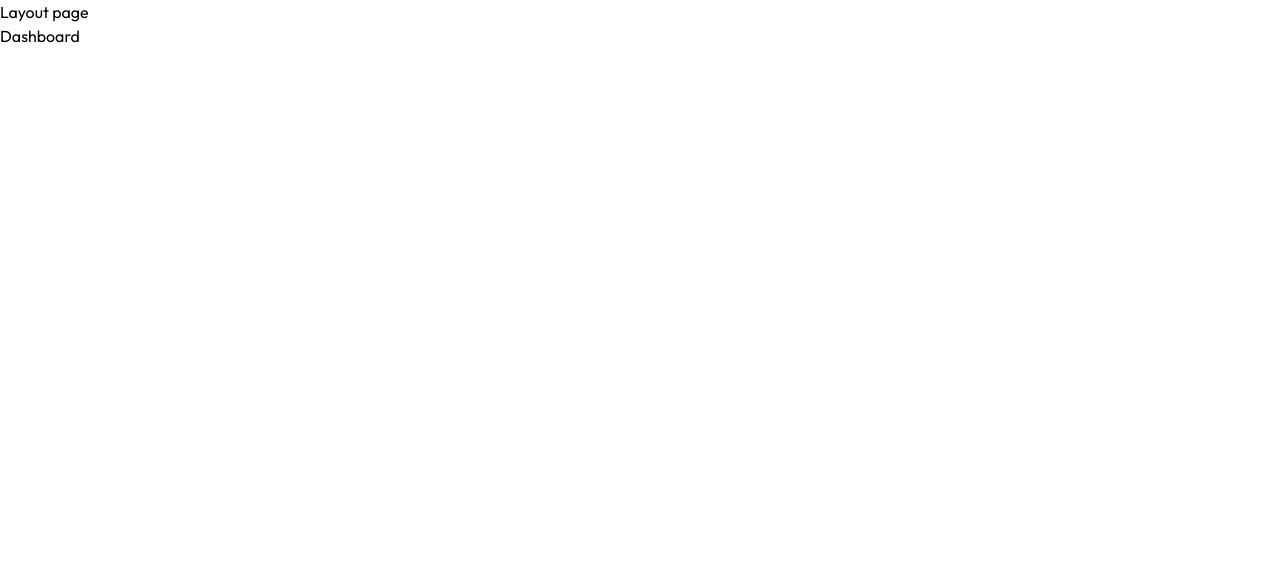
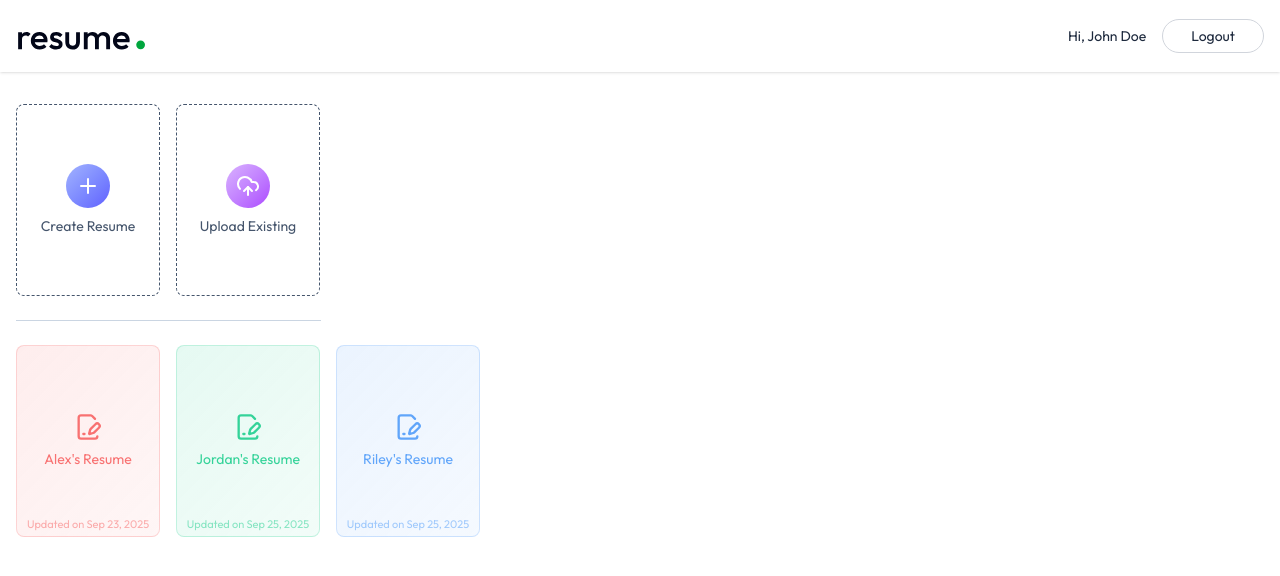
Before and after one commit to pradyumn8/AI-Resume-Builder, a React (Vite) app in the folder client/: page /app in a window 1280 px wide. Shown: the top 576 px of the page. Built offline with nearby package versions, Linux system fonts and the light colour scheme.

Commit message:
created upload and click function on dashboard buttons

```diff
--- /dev/null
+++ b/client/src/components/Navbar.jsx
@@ -0,0 +1,28 @@
+import React from 'react'
+import { Link, useNavigate } from 'react-router-dom'
+
+const Navbar = () => {
+
+  const user = {name: "John Doe"}
+  const navigate = useNavigate();
+
+  const logoutUser = () => {
+    navigate('/')
+  }
+
+  return (
+    <div className='shadow bg-white'>
+      <nav className='flex items-center justify-between max-w-7xl mx-auto px-4 py-3.5 text-slate-800 transition-all'>
+        <Link to='/'>
+          <img src="/logo.svg" alt="logo" className='h-11 w-auto' />
+        </Link>
+        <div className='flex items-center gap-4 text-sm'>
+          <p className='max-sm:hidden'>Hi, {user?.name}</p>
+          <button onClick={logoutUser} className='bg-white hover:bg-slate-50 border border-gray-300 px-7 py-1.5 rounded-full active:scale-95 transition-all'>Logout</button>
+        </div>
+      </nav>
+    </div>
+  )
+}
+
+export default Navbar
--- a/client/src/index.css
+++ b/client/src/index.css
@@ -10,4 +10,10 @@
   button {
     @apply cursor-pointer
   }
+  input:not([type="checkbox"]) {
+    @apply outline-none border border-gray-300 focus:border-blue-500 rounded-md px-3 py-2 transition
+  }
+  textarea {
+    @apply outline-none focus:ring border border-gray-300 focus:border-blue-500 rounded-md px-3 py-2 transition resize-none
+  }
 }
--- a/client/src/pages/Dashboard.jsx
+++ b/client/src/pages/Dashboard.jsx
@@ -1,8 +1,119 @@
-import React from 'react'
+import { FilePenLineIcon, PencilIcon, PlusIcon, Trash, TrashIcon, UploadCloud, UploadCloudIcon, XIcon } from 'lucide-react'
+import React, { use, useEffect, useState } from 'react'
+import { dummyResumeData } from '../assets/assets'
+import { useNavigate } from 'react-router-dom'
 
 const Dashboard = () => {
+
+  const colors = ['#F87171', '#34D399', '#60A5FA', '#A78BFA', '#FBBF24', '#F472B6']
+  const [allResumes, setAllResumes] = useState([])
+  const [showCreateResumes, setShowCreateResumes] = useState(false)
+  const [showUploadResumes, setShowUploadResumes] = useState(false)
+  const [title, setTitle] = useState('')
+  const [resume, setResume] = useState(null)
+  const [editResumeId, setEditResumeId] = useState('')
+
+  const navigate = useNavigate();
+
+  const loadAllResumes = async () => {
+    setAllResumes(dummyResumeData)
+  }
+
+  const createResume = async (e) => {
+    e.preventDefault()
+    setShowCreateResumes(false)
+    navigate(`/app/builder/res123`)
+  }
+
+  const uploadResume = async (e) => {
+    e.preventDefault()
+    setShowUploadResumes(false)
+    navigate(`/app/builder/res123`)
+  }
+
+  useEffect(() => {
+    loadAllResumes()
+  }, [])
+
   return (
-    <div>Dashboard</div>
+    <div>
+      <div className='max-w-7xl mx-auto px-4 py-8'>
+        <p className='text-2xl font-medium mb-6 bg-gradient-to-r from-slate-600 to-slate-700 bg-clip-text text-transparent sm:hidden'>Welcome, Joe Doe</p>
+
+        <div className='flex gap-4'>
+          <button onClick={() => setShowCreateResumes(true)} className='w-full bg-white sm:max-w-36 h-48 flex flex-col items-center justify-center rounded-lg gap-2 text-slate-600 border border-dashed hover:border-2px-solid hover:shadow-lg transition-all duration-300'>
+            <PlusIcon className='size-11 transition-all duration-300 p-2.5 bg-gradient-to-br from-indigo-300 to-indigo-500 text-white rounded-full' />
+            <p className='text-sm group-text-purple-600 transition-all duration-300'>Create Resume</p>
+          </button>
+          <button onClick={() => setShowUploadResumes(true)} className='w-full bg-white sm:max-w-36 h-48 flex flex-col items-center justify-center rounded-lg gap-2 text-slate-600 border border-dashed hover:border-2px-solid hover:shadow-lg transition-all duration-300'>
+            <UploadCloudIcon className='size-11 transition-all duration-300 p-2.5 bg-gradient-to-br from-purple-300 to-purple-500 text-white rounded-full' />
+            <p className='text-sm group-text-purple-600 transition-all duration-300'>Upload Existing</p>
+          </button>
+        </div>
+        <hr className='border-slate-300 my-6 sm:w-[305px]' />
+        <div className='grid grid-cols-2 sm:flex flex-wrap gap-4'>
+          {allResumes.map((resume, index) => {
+            const baseColor = colors[index % colors.length];
+            return (
+              <button key={index} onClick={()=> navigate(`builder/${resume._id}`)} className='relative w-full sm:max-w-36 h-48 flex flex-col items-center justify-center rounded-lg gap-2 border group hover:shadow-lg transition-all duration-300 cursor-pointer' style={{ background: `linear-gradient(135deg, ${baseColor}20 0%, ${baseColor}10 100%)`, borderColor: baseColor + '40' }}>
+                <FilePenLineIcon className='size-7 group-hover:scale-105 transition-all' style={{ color: baseColor }} />
+                <p className='text-sm group-hover:scale-105 transition-all px-2 text-color' style={{ color: baseColor }}>{resume.title}</p>
+
+                <p className='absolute bottom-1 text-[11px] text-slate-400 group-hover:text-slate-600 transition-all duration-300 px-2 text-center' style={{ color: baseColor + `90` }}>
+                  Updated on {new Date(resume.updatedAt).toLocaleDateString('en-US', { month: 'short', day: 'numeric', year: 'numeric' })}
+                </p>
+
+                <div className='absolute top-1 right-1 group-hover:flex items-center hidden'>
+                  <TrashIcon className='size-7 p-1.5 hover:bg-white/50 rounded text-slate-700 transition-colors cursor-pointer' />
+                  <PencilIcon className='size-7 p-1.5 hover:bg-white/50 rounded text-slate-700 transition-colors cursor-pointer' />
+                </div>
+              </button>
+            )
+          })}
+
+        </div>
+
+        {showCreateResumes && (
+          <form onSubmit={createResume} onClick={() => setShowCreateResumes(false)} className='fixed inset-0 bg-black/70 backdrop-blur bg-opacity-50 z-10 flex items-center justify-center'>
+            <div onClick={e => e.stopPropagation()} className='relative bg-slate-50 border shadow-md rounded-lg w-full max-w-sm p-6'>
+              <h2 className='text-xl font-bold mb-4'>Create a Resume</h2>
+              <input onChange={(e)=>setTitle(e.target.value)} value={title} type="text" placeholder='Enter resume title' className='w-full px-4 py-2 mb-4 focus:border-green-600 ring-green-600' required />
+              <button className='w-full py-2 bg-green-600 text-white rounded hover:bg-green-700 transition-colors'>Create Resume</button>
+              <XIcon className='absolute top-4 right-4 text-slate-400 hover:text-slate-600 cursor-pointer transition-colors' onClick={() => { setShowCreateResumes(false); setTitle('') }} />
+            </div>
+          </form>
+        )}
+
+        {showUploadResumes && (
+          <form onSubmit={uploadResume} onClick={() => setShowUploadResumes(false)} className='fixed inset-0 bg-black/70 backdrop-blur bg-opacity-50 z-10 flex items-center justify-center'>
+            <div onClick={e => e.stopPropagation()} className='relative bg-slate-50 border shadow-md rounded-lg w-full max-w-sm p-6'>
+              <h2 className='text-xl font-bold mb-4'>Upload Resume</h2>
+              <input onChange={(e)=>setTitle(e.target.value)} value={title} type="text" placeholder='Enter resume title' className='w-full px-4 py-2 mb-4 focus:border-green-600 ring-green-600' required />
+              <div>
+                <label htmlFor="resume-input" className='block text-sm text-slate-700'>
+                  Select resume file
+                  <div className='flex flex-col items-center justify-center gap-2 border group text-slate-400 border-slate-400 border-dashed rounded-md p-4 py-10 my-4 hover:border-green-500 hover:text-green-700 cursor-pointer transition-colors'>
+                  {
+                    resume ? (
+                      <p className='text-green-700'>{resume.name}</p>
+                    ) : (
+                      <>
+                      <UploadCloud className='size-14 stroke-1'/>
+                      <p>Upload resume</p>
+                      </>
+                    )
+                  }
+                  </div>
+                </label>
+                <input type="file" id='resume-input' accept='.pdf' hidden onChange={(e)=> setResume(e.target.files[0])}/>
+              </div>
+              <button className='w-full py-2 bg-green-600 text-white rounded hover:bg-green-700 transition-colors' onClick={()=>{setShowUploadResumes(false); setTitle('')}}>Uplaod Resume</button>
+
+            </div>
+          </form>
+        )}
+      </div>
+    </div>
   )
 }
 
--- a/client/src/pages/Layout.jsx
+++ b/client/src/pages/Layout.jsx
@@ -1,13 +1,14 @@
 import React from 'react'
 import { Outlet } from 'react-router-dom'
+import Navbar from '../components/Navbar'
 
 const Layout = () => {
   return (
     <div>
-        <h1>Layout page</h1>
-        <div>
-            <Outlet/>
-        </div>
+      <div classN ame='min-h-screen bg-gray-50'>
+        <Navbar />
+        <Outlet />
+      </div>
     </div>
   )
 }
```
